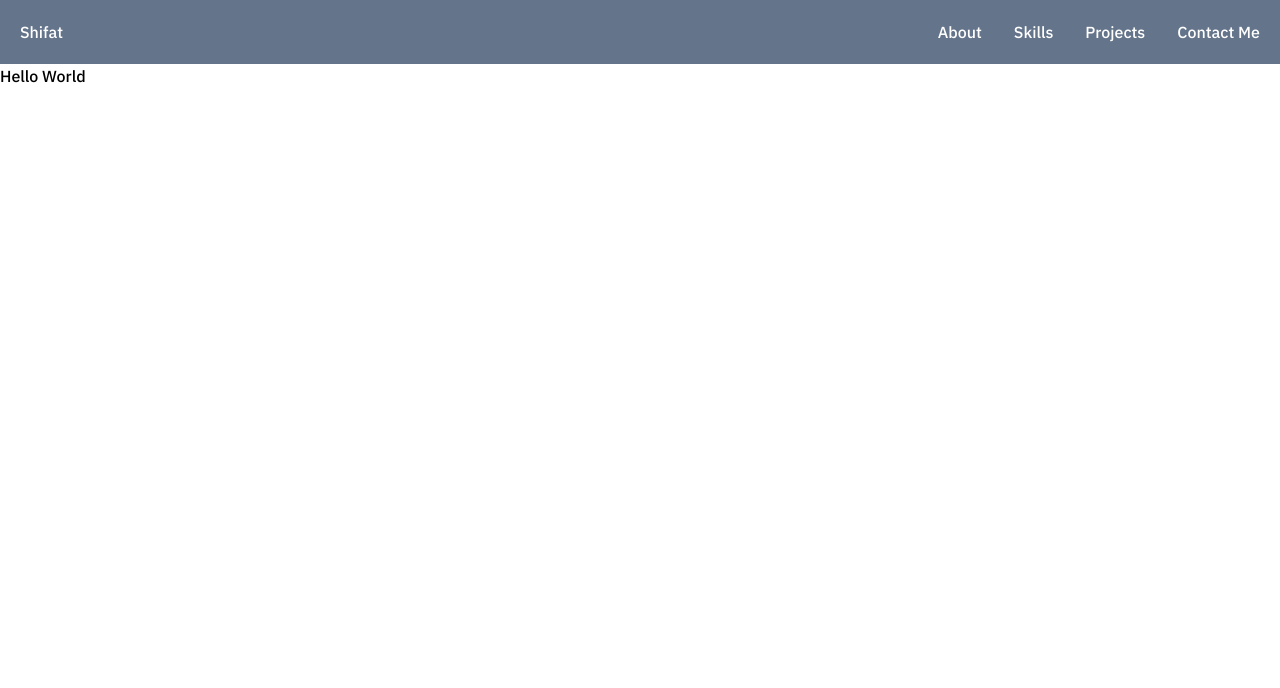
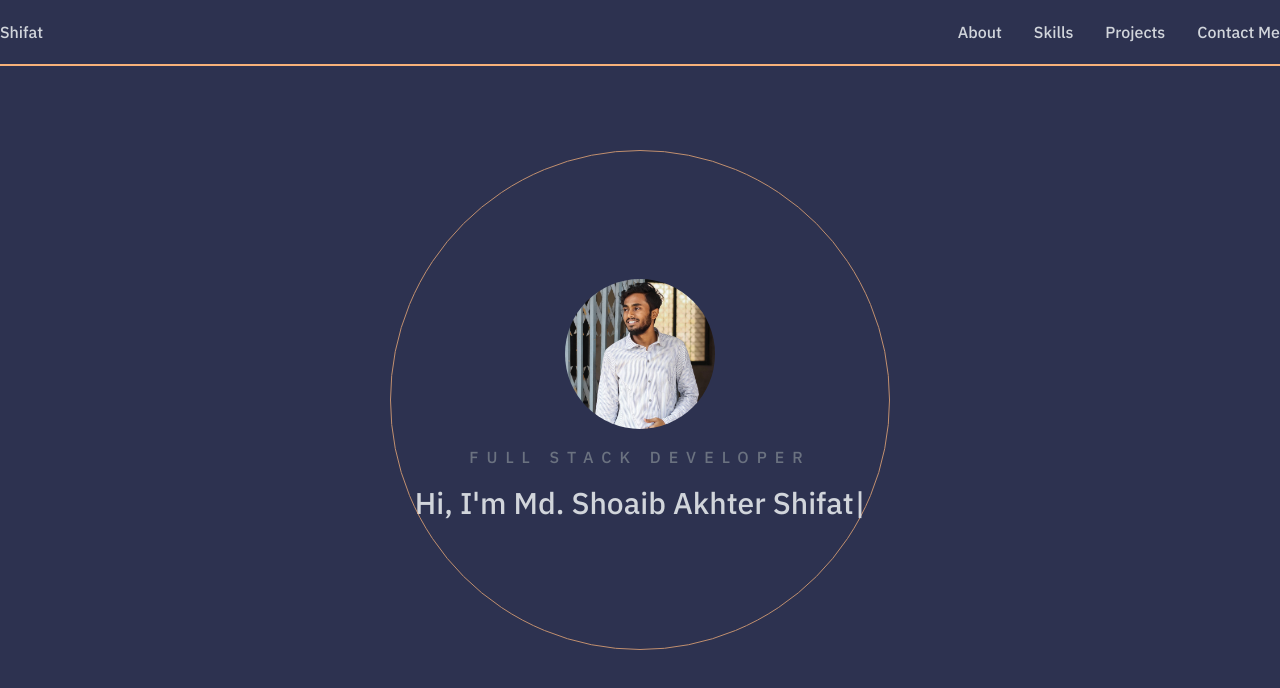
Before and after one commit to shifat0/portfolio, a Next.js app: page / in a window 1280 px wide. Shown: the top 688 px of the page. Built offline with nearby package versions, Linux system fonts and the light colour scheme.

Commit message:
hero section

```diff
--- /dev/null
+++ b/app/components/Hero/Hero.tsx
@@ -0,0 +1,42 @@
+"use client";
+
+import Image from "next/image";
+import Typewriter from "typewriter-effect";
+
+type Props = {};
+
+const Hero = (props: Props) => {
+  return (
+    <section className="container mx-auto absolute top-0 h-screen flex justify-center items-center snap-center">
+      <div className="relative flex justify-center items-center">
+        <div className="fixed animate-pulse h-[500px] w-[500px] border border-[#F6B17A] rounded-full" />
+        <div className="flex flex-col justify-center items-center gap-4">
+          <Image
+            src="/profile.jpg"
+            width={150}
+            height={150}
+            className="rounded-full object-cover w-[150px] h-[150px]"
+            alt="Profile-Image"
+          />
+          <span className="text-gray-500 uppercase tracking-[8px]">
+            Full Stack Developer
+          </span>
+          <h1 className="text-3xl text-wrap">
+            <Typewriter
+              options={{
+                strings: [
+                  "Hi, I'm Md. Shoaib Akhter Shifat",
+                  "Love to explore and learn",
+                ],
+                autoStart: true,
+                loop: true,
+              }}
+            />
+          </h1>
+        </div>
+      </div>
+    </section>
+  );
+};
+
+export default Hero;
--- a/app/components/Nav/Nav.tsx
+++ b/app/components/Nav/Nav.tsx
@@ -7,8 +7,7 @@ type Props = {};
 
 export const Nav = ({}: Props) => {
   return (
-    <nav className="bg-slate-500 text-white p-5">
-      <div className="container mx-auto flex justify-between align-middle">
+    <nav className="container mx-auto sticky py-5 flex justify-between align-middle border-b-2 border-[#F6B17A] z-20">
       <motion.span
         initial={{ x: -300, opacity: 0, scale: 0.5 }}
         animate={{
@@ -43,7 +42,6 @@ export const Nav = ({}: Props) => {
           <Link href="#contact-me">Contact Me</Link>
         </li>
       </motion.ul>
-      </div>
     </nav>
   );
 };
--- a/app/page.tsx
+++ b/app/page.tsx
@@ -1,11 +1,12 @@
+import Hero from "./components/Hero/Hero";
 import { Nav } from "./components/Nav/Nav";
 
 export default function Home() {
   return (
-    <main>
+    <main className="relative bg-[#2D3250] h-screen text-gray-300 snap-y snap-mandatory overflow-x-hidden overflow-y-scroll">
       <Nav />
-      <h1>Hello World</h1>
       {/* Hero */}
+      <Hero />
       {/* About Me */}
       {/* Skills */}
       {/* Projects */}
--- a/package.json
+++ b/package.json
@@ -12,7 +12,8 @@
     "framer-motion": "^10.17.9",
     "next": "14.0.4",
     "react": "^18",
-    "react-dom": "^18"
+    "react-dom": "^18",
+    "typewriter-effect": "^2.21.0"
   },
   "devDependencies": {
     "@types/node": "^20",
```
Also changed, not shown: public/profile.jpg (added), 1 other file (tests, documents, lock files or other folders). Lines whose indentation alone changed are shown as unchanged.
